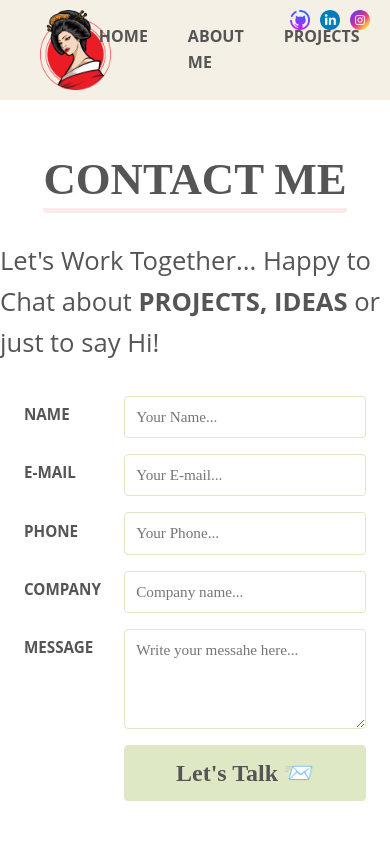
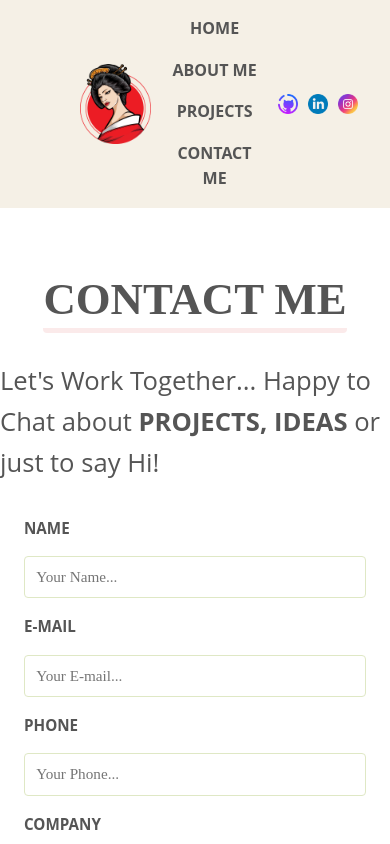
Before and after one commit to ChiSimo/my-portfolio, a plain HTML site: page contact-me.html in a window 390 px wide. Shown: the top 844 px of the page. Drawn offline with Linux system fonts and the light colour scheme.

Commit message:
fixed responsive layouts

```diff
--- a/contact-me.html
+++ b/contact-me.html
@@ -16,7 +16,7 @@
     <img src="images/logo_portfolio.png" alt="Logo Portfolio" class="logo">
   </div>
 
-   <nav class="navbar">
+   <nav class="header-center">
      <ul class="nav-links">
         <li><a href="index.html">HOME</a></li>
         <li><a href="about-me.html">ABOUT ME</a></li>
--- a/css/style.css
+++ b/css/style.css
@@ -22,6 +22,7 @@
 
 #content-wrap {
     flex: 1;
+    padding-top: 120px;
     margin-top: 100px;
 }
 
@@ -31,50 +32,55 @@ header {
     top: 0;
     left: 0;
     width: 100%;
-   z-index: 1000;
-   background-color: var(--washi-beige);
     display: flex;
+    flex-wrap: wrap;
     justify-content: space-between;
     align-items: center;
-   padding: 20px 40px;
-   height: 100px;
-   gap: 20px;
-
+    padding: 1rem 2rem;
+    background-color: var(--washi-beige);
+    gap: 1rem;
 }
 
 .header-left,
 .header-center,
 .header-right {
-    flex: 1;
     display: flex;
     align-items: center;
+    flex: 1 1 200px;
+    justify-content: center;
 }
 
 .header-left {
+    flex: 1;
+    display: flex;
     justify-content: flex-start;
+    align-items: center;
+    padding-left: 3rem;
 }
 
 .header-center {
+    flex: 2;
+    display: flex;
     justify-content: center;
     text-align: center;
 }
 
 .header-right {
+    flex: 1;
     justify-content: flex-end;
-    gap: 15px;
+    gap: 1rem;
 }
 
 .logo {
-   height: 80px;
+    max-height: 80px;
+   height: auto;
+   width: auto;
 }
 
-
 .social-icons {
-    position: absolute;
-    top: 10px;
-    right: 20px;
     display: flex;
     gap: 10px;           /* Space between the icons */
+    justify-content: center;
 }
 
 .social-icons img,
@@ -84,8 +90,10 @@ header {
 }
 
 
-body {
+html, body {
   min-height: 100vh;
+  max-width: 100%;
+  overflow-x: hidden;
   font-family: 'Open Sans';
   background-color: var(--white);
   color: var(--text-gray);
@@ -113,24 +121,24 @@ h2 {
 /* Navbar */
 .navbar {
     width: 100%;
-    padding: 0 40px;
-    display: flex;
-    justify-content: center;
-    align-items: center;
+    padding: 1rem;
 }
 
 .nav-links {
     list-style: none;
     display: flex;
-    gap: 40px;
-    margin: 0;
-    padding: 0;
+    flex-direction: column;
+    align-items: center;
+    justify-content: center;
+    gap: 1rem;
+    width: 100%;
+
 }
 
-nav a {
+.nav-links li a {
     text-decoration: none;
+    font-weight: bold;
     color: var(--text-gray);
-    font-weight: bold;
 }
 
 nav ul li a:hover {
@@ -141,10 +149,14 @@ nav ul li a:hover {
 /* Hero Section */
 .home-section {
     display: flex;
+    flex-wrap: wrap;
     align-items: center;
     justify-content: center;
     gap: 60px;
     padding: 60px 20px;
+    max-width: 1000px;
+    margin: 0 auto;
+    text-align: center;
 }
 
 .home-section .hero-left img {
@@ -158,7 +170,7 @@ nav ul li a:hover {
     display: flex;
     flex-direction: column;
     justify-content: center;
-    align-items: flex-start;
+    align-items: center;
     gap: 15px;
     padding: 0;
 }
@@ -183,7 +195,7 @@ nav ul li a:hover {
     font-weight: normal;
     color: var(--text-gray);
     line-height: 1.6;
-
+    max-width: 600px;
 }
 
 
@@ -235,8 +247,6 @@ nav ul li a:hover {
     display: flex;
     flex-wrap: wrap;
     background-color: var(--washi-beige);
-    text-align: center;
-    width: 100%;
     align-items: center;
     padding: 1rem 2rem;
     justify-content: space-between;
@@ -248,7 +258,7 @@ nav ul li a:hover {
 .footer-left,
 .footer-center,
 .footer-right {
-    flex: 1 1 100%;
+    flex: 1 1 200%;
     padding: 0.3rem;
     text-align: center;
 }
@@ -513,25 +523,27 @@ nav ul li a:hover {
 
 .align {
     display: flex;
-    align-items: flex-start;
+    align-items: center;
+    gap: 1rem;
     margin-bottom: 1rem;
+    flex-wrap: wrap;
 }
 
 .align label {
-    width: 100px;
+    flex: 0 0 120px;
     font-weight: bold;
     font-size: 0.95rem;
-    padding-top: 0.4rem;
 }
 
 .align input,
 .align textarea {
-    flex: 1;
+    flex: 1 1 250px;
     padding: 0.7rem;
     font-family: 'Playfair Display', serif;
     font-size: 0.95rem;
     border: 1px solid var(--matcha-green);
     border-radius: 4px;
+    min-width: 0;
 }
 
 textarea {
@@ -540,7 +552,7 @@ textarea {
 }
 
 .align button {
-    flex: 1;
+    flex: 1 1 auto;
     background-color: var(--matcha-green);
     border: 1px solid var(--matcha-green);
     padding: 0.8rem 1.5rem;
@@ -550,6 +562,7 @@ textarea {
     font-size: 1.5rem;
     font-family: 'Playfair Display', serif;
     color: var(--text-gray);
+    max-width: 300px;
 }
 
 .button-wrapper button:hover {
@@ -557,11 +570,8 @@ textarea {
 }
 
 .divider {
-    display: flex;
-    flex-direction: column;
-    align-items: center;
-    justify-content: center;
-    position: relative;
+    width: 100%;
+    text-align: center;
     font-weight: bold;
     font-size: 2.5rem;
     color: var(--text-gray);
```
Also changed, not shown: about-me.html (+1 -1 lines), index.html (+3 -4 lines), projects.html (+1 -1 lines), 2 other files. Lines whose indentation alone changed are shown as unchanged.
